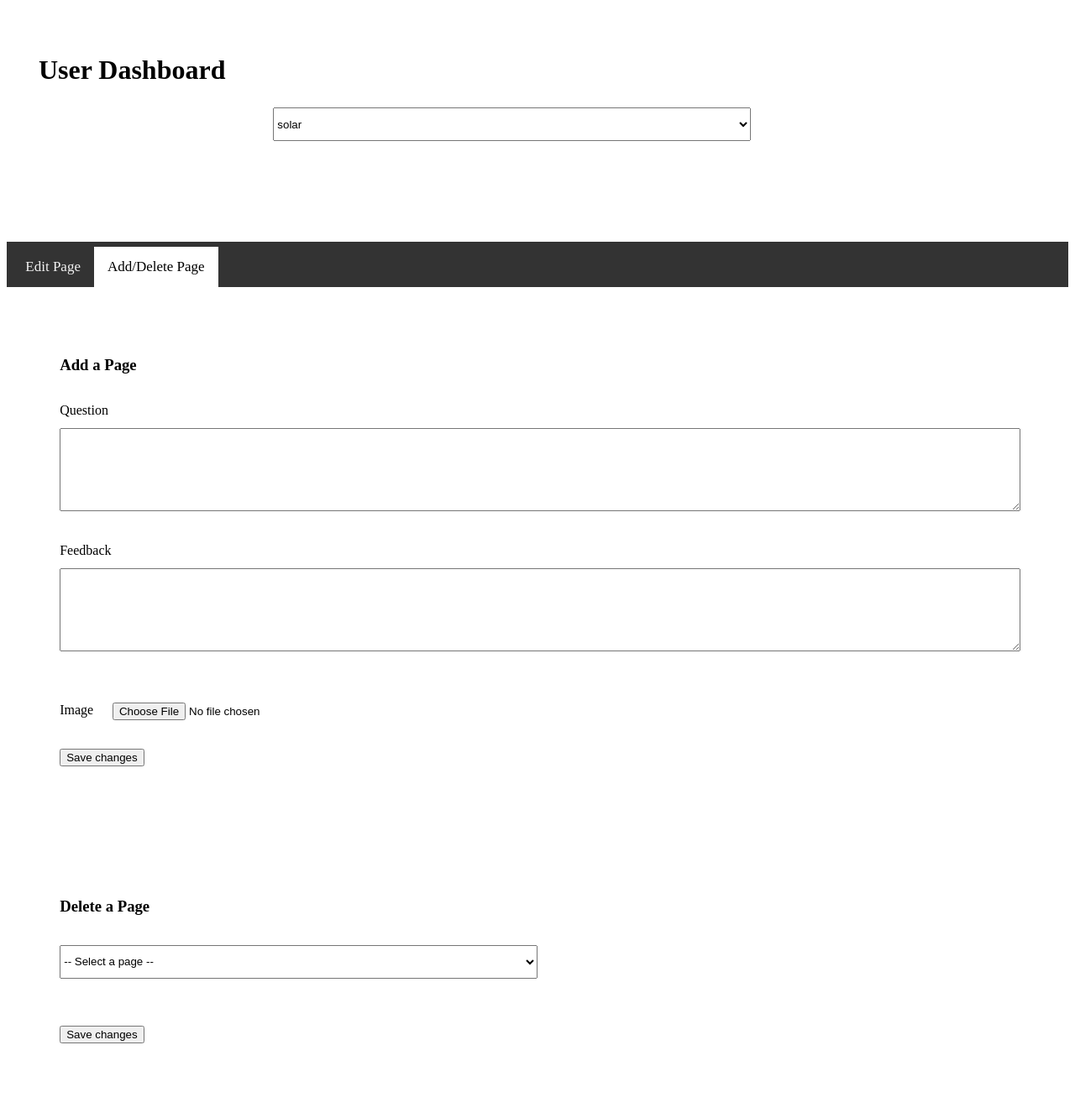
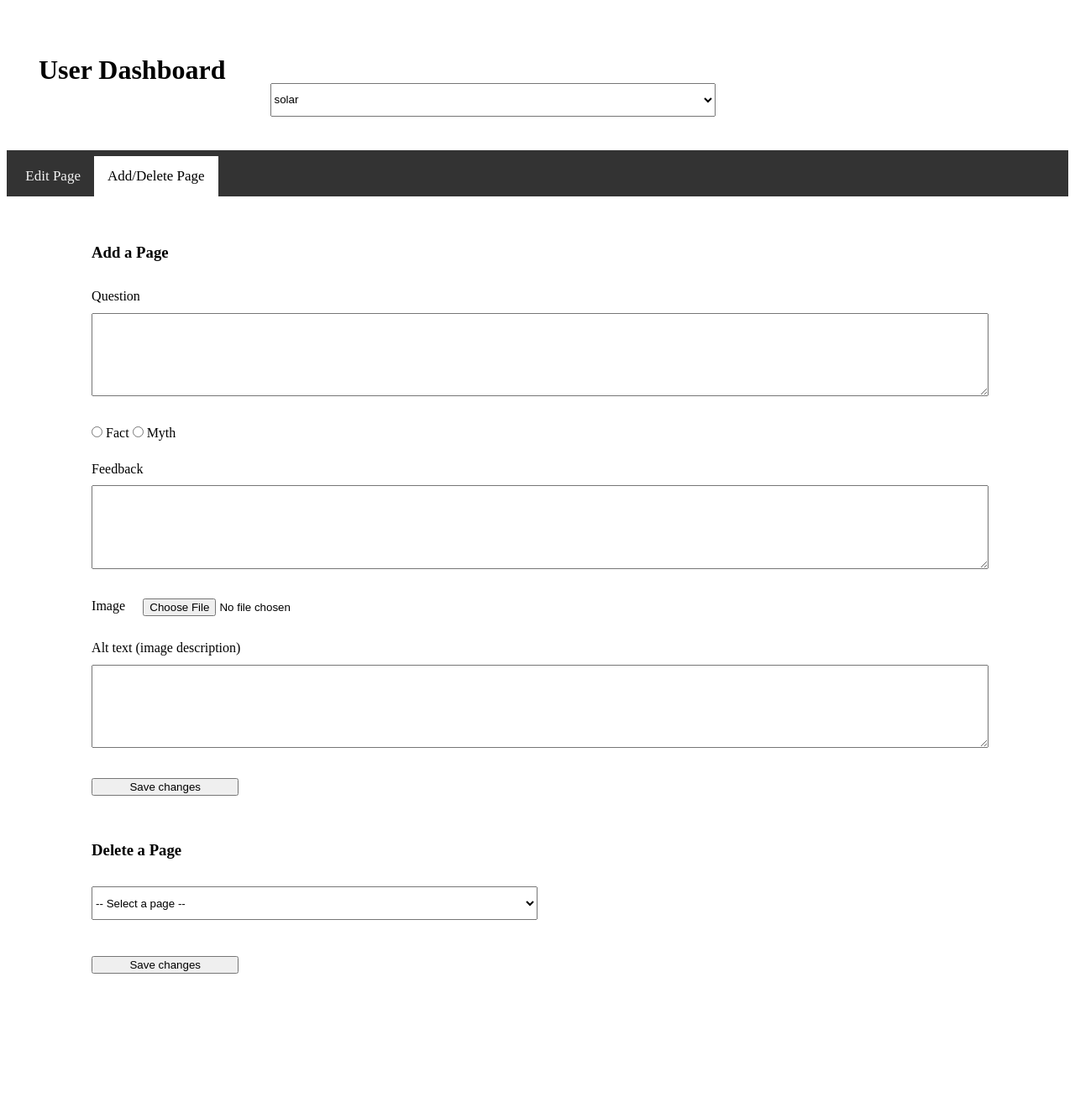
Before and after one commit to stephshum/Solar-Quiz, a PHP site: page /add-deletepage.php in a window 1280 px wide. Shown: the whole page at 84% size. After the commit the page ends 1160 px from the top, so only its background shows below. Run offline with PHP 8.4, Linux system fonts and the light colour scheme.

Commit message:
added elts to user dashboard/updated styling

```diff
--- a/add-deletepage.php
+++ b/add-deletepage.php
@@ -86,6 +86,16 @@
             <textarea name="question"> </textarea>
           </div>
           <div>
+            <label for="factormyth"></label>
+            <div>
+              <form name="factormyth" action="" method="post">
+              <input type="radio" name = "fact/myth" value="fact" /> Fact
+              <input type="radio" name = "fact/myth" value="myth" /> Myth
+              </form>
+            </div>
+            <br>
+          </div>
+          <div>
             <label for="feedback">Feedback</label>
             <br />
             <textarea name="feedback"> </textarea>
@@ -98,7 +108,11 @@
             name="uploadImage"
             accept="image/png, image/jpeg, image/jpg, image/HEIC"
           />
-          <br />
+          <div>
+            <br>
+            <label id = "alt_textlabel" for="alt_text">Alt text (image description)</label>
+            <textarea name="alt_text"></textarea>
+          </div>
           <input
             class="saveChanges"
             type="submit"
--- a/dstyles.css
+++ b/dstyles.css
@@ -10,13 +10,14 @@
 
 form {
   background-color: #ffffff;
-  padding: 5%;
+  padding: 3%;
+  margin: 0% 5% -4% 5%;
 }
 
 textarea {
   width: 100%;
   height: 7em;
-  margin-bottom: 3%;
+  margin-bottom: 2%;
 }
 
 label {
@@ -30,7 +31,7 @@
 }
 
 input {
-  margin: 2% 0% 1% 0%;
+  margin: 1% 0% 1% 0%;
 }
 
 /* doesn't work?? */
@@ -77,13 +78,20 @@
 }
 
 #addPageImageLabel {
-  margin: 2% 2% 1% 0%;
+  margin: 1% 2% 1% 0%;
   float: left;
 }
 
 .submitImage {
   align-self: left;
 }
+
+.saveChanges {
+  height: 70%;
+  width: 15%;
+  box-sizing: content-box;
+}
+
 
 /* not precedence... */
 /* .selectImage {
```
Also changed, not shown: editpage.php (+16 -0 lines).
